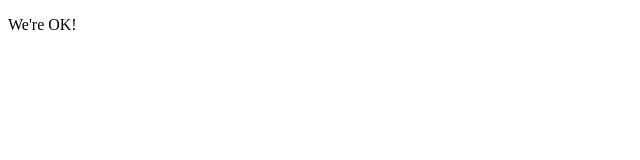
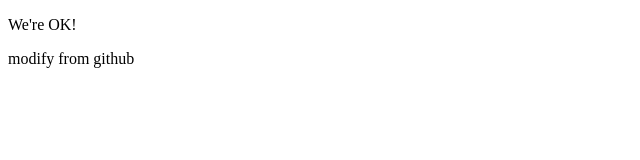
Before and after one commit to 282714/demo-git, a plain HTML site: page index.html in a window 1280 px wide. Shown: the whole page, without its empty margins (0-640 px from the left). Drawn offline with Linux system fonts and the light colour scheme.

Commit message:
Update index.html

```diff
--- a/index.html
+++ b/index.html
@@ -5,5 +5,6 @@
 </head>
 <body>
 <p>We're OK!</p>
+<p>modify from github</p>
 </body>
 </html>
```
